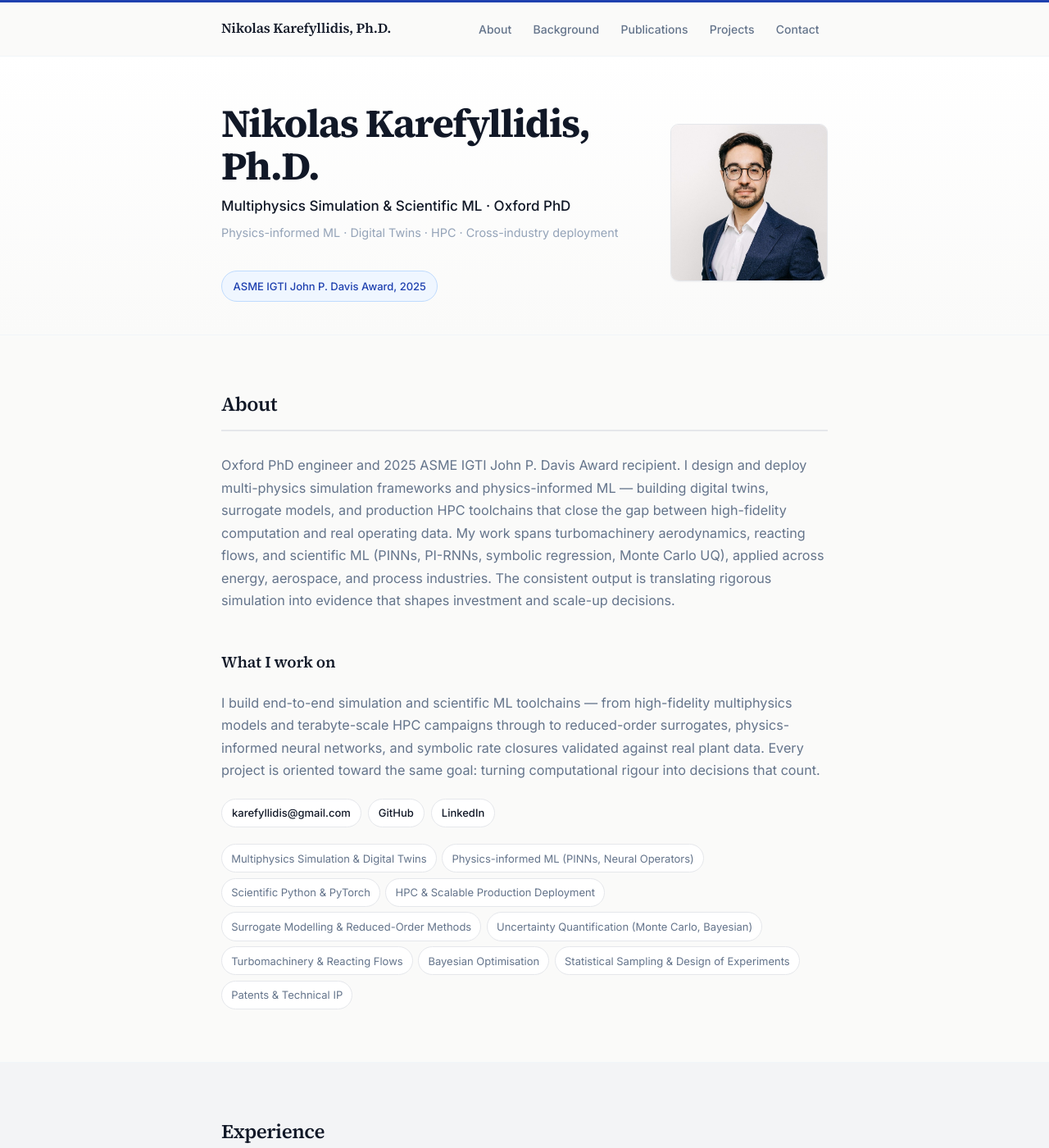
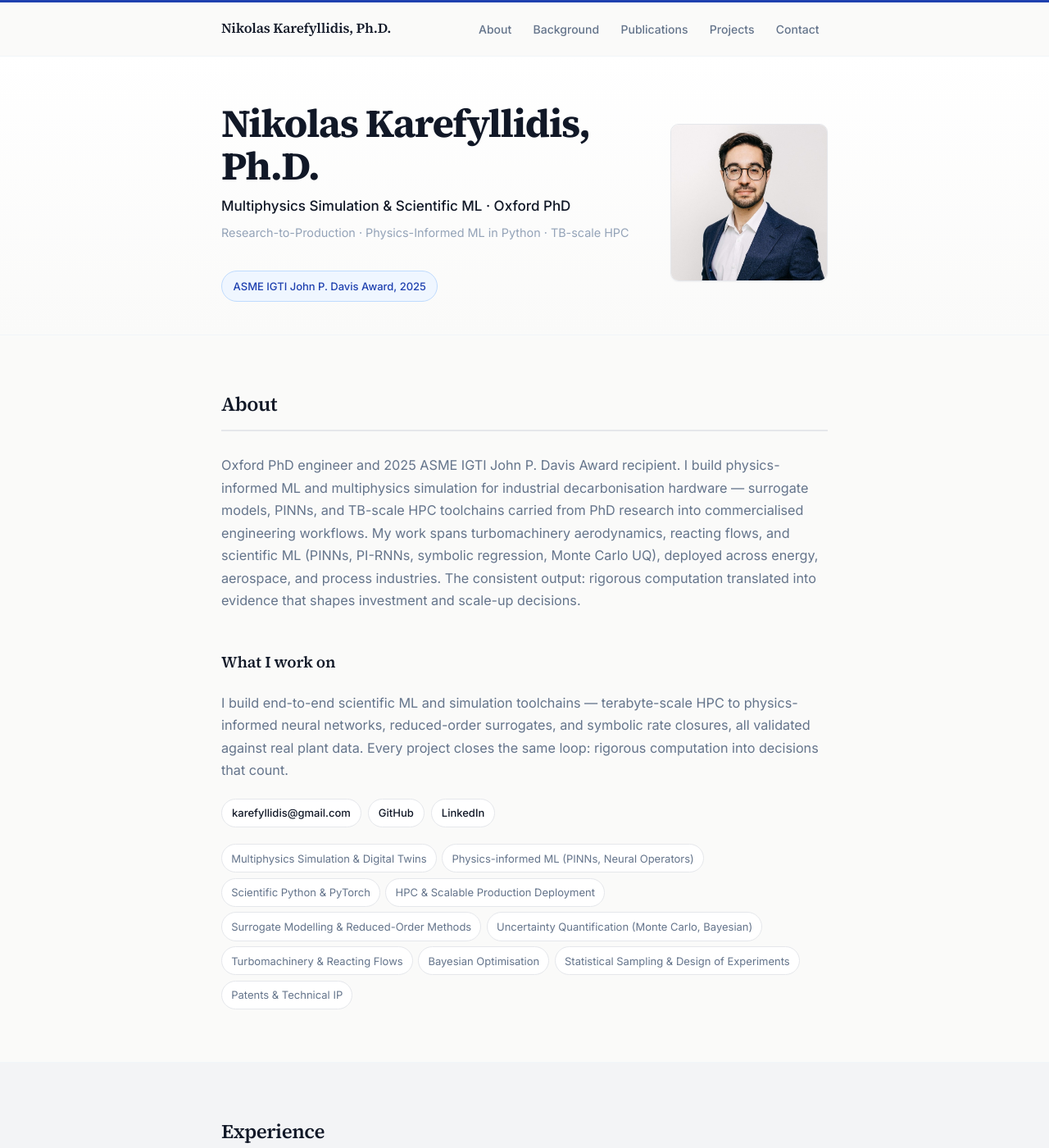
Before and after one commit to karefyllidis/karefyllidis.github.io, a Jekyll site: the page built from index.html, in a window 1280 px wide and 1400 px high. Shown: the whole window at 82% size. Built offline with Jekyll 4.4.1, drawn with Linux system fonts in a browser that asks for light colours; some of the changed text lies outside the part shown.

Commit message:
content: align hero and bio text with McKinsey CV framing
- positioning line: Research-to-Production · Physics-Informed ML in Python · TB-scale HPC
  (pulled directly from McKinsey CV header, replaces vague 'Digital Twins' / 'cross-industry')
- bio: remove 'digital twins' buzzword, sharpen to industrial decarbonisation HW framing
- founder_profile: tighten first sentence — was a wall of compound nouns
- experience.yml: fix Visiting Researcher summary — was 'hydrAI/NESP', now just 'NESP';
  remove 'independent' framing for meanline (extends Oxford in-house code, not sole-authored)

```diff
--- a/_config.yml
+++ b/_config.yml
@@ -6,12 +6,12 @@ baseurl: ""
 author:
   name: Nikolas Karefyllidis, Ph.D.
   role: "Multiphysics Simulation & Scientific ML · Oxford PhD"
-  positioning: "Physics-informed ML · Digital Twins · HPC · Cross-industry deployment"
+  positioning: "Research-to-Production · Physics-Informed ML in Python · TB-scale HPC"
   location: "Oxford, UK"
   email: karefyllidis@gmail.com
   image: "/assets/images/headshot.jpg"
-  bio: "Oxford PhD engineer and 2025 ASME IGTI John P. Davis Award recipient. I design and deploy multi-physics simulation frameworks and physics-informed ML — building digital twins, surrogate models, and production HPC toolchains that close the gap between high-fidelity computation and real operating data. My work spans turbomachinery aerodynamics, reacting flows, and scientific ML (PINNs, PI-RNNs, symbolic regression, Monte Carlo UQ), applied across energy, aerospace, and process industries. The consistent output is translating rigorous simulation into evidence that shapes investment and scale-up decisions."
-  founder_profile: "I build end-to-end simulation and scientific ML toolchains — from high-fidelity multiphysics models and terabyte-scale HPC campaigns through to reduced-order surrogates, physics-informed neural networks, and symbolic rate closures validated against real plant data. Every project is oriented toward the same goal: turning computational rigour into decisions that count."
+  bio: "Oxford PhD engineer and 2025 ASME IGTI John P. Davis Award recipient. I build physics-informed ML and multiphysics simulation for industrial decarbonisation hardware — surrogate models, PINNs, and TB-scale HPC toolchains carried from PhD research into commercialised engineering workflows. My work spans turbomachinery aerodynamics, reacting flows, and scientific ML (PINNs, PI-RNNs, symbolic regression, Monte Carlo UQ), deployed across energy, aerospace, and process industries. The consistent output: rigorous computation translated into evidence that shapes investment and scale-up decisions."
+  founder_profile: "I build end-to-end scientific ML and simulation toolchains — terabyte-scale HPC to physics-informed neural networks, reduced-order surrogates, and symbolic rate closures, all validated against real plant data. Every project closes the same loop: rigorous computation into decisions that count."
   featured_award:
     title: "ASME IGTI John P. Davis Award, 2025"
     url: "https://www.asme.org/about-asme/honors-awards/unit-awards/john-p-davis-gas-turbine-applications-paper-award"
--- a/_data/experience.yml
+++ b/_data/experience.yml
@@ -13,7 +13,7 @@
   org: "University of Oxford, Dept. of Engineering Science"
   period: "Sep 2024 – Sep 2025"
   url: "https://eng.ox.ac.uk"
-  summary: "Developed two independent physics-informed ML toolchains at Oxford: hydrAI/NESP (PINNs, PI-RNNs, and symbolic regression for pyrolysis chemistry) and meanline-cantera (1D turbo-reactor solver with Cantera chemistry, Bayesian optimisation, and DOE pipelines for surrogate training data)."
+  summary: "Built two physics-informed ML and simulation toolchains at Oxford: NESP (PINNs, PI-RNNs, and symbolic regression for pyrolysis chemistry) and a multi-stage turbo-reactor meanline solver with Cantera chemistry, Bayesian optimisation, and Pareto-front multi-objective optimisation."
   highlights:
     - "Delivered meanline-cantera: 1D multi-stage turbo-reactor solver with inline Cantera chemistry, multi-objective optimisation, and Latin-hypercube DOE — producing validated performance maps and surrogate training datasets."
     - "Co-supervised a PhD researcher on experimental supersonic aerodynamics and heat transfer."
```
